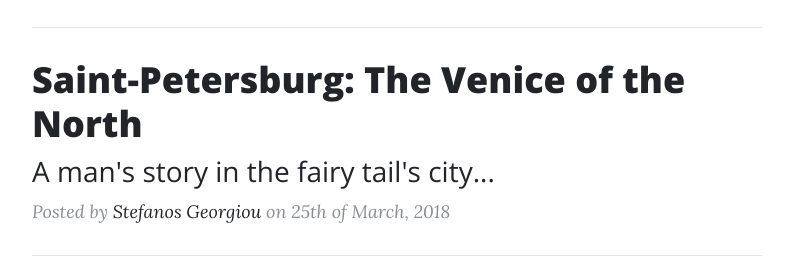
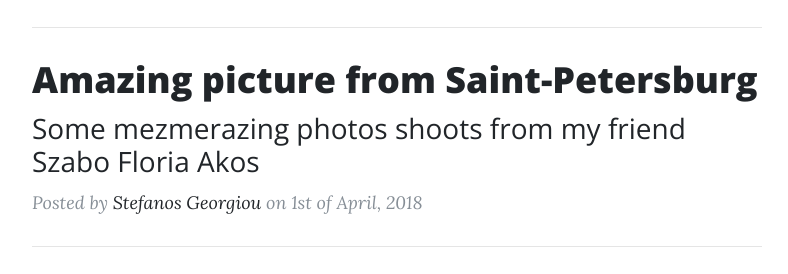
Before and after one commit to stefanos1316/my_blog, a website: page index.html in a window 1280 px wide. Shown: the part 950-1224 px from the top of the page, without its empty margins (243-1031 px from the left). Drawn offline with nearby package versions, Linux system fonts and the light colour scheme.

Commit message:
Resolving vul. and adding SPb pictures

```diff
--- a/index.html
+++ b/index.html
@@ -77,6 +77,22 @@
           </div>
           <hr>
 
+	 <!-- Different Topic -->
+ 	 <div class="post-preview">
+            <a href="https://photos.app.goo.gl/NeejYJDibVv7BzY76">
+              <h2 class="post-title">
+			Amazing picture from Saint-Petersburg
+              </h2>
+              <h3 class="post-subtitle">
+		Some mezmerazing photos shoots from my friend Szabo Floria Akos
+              </h3>
+            </a>
+            <p class="post-meta">Posted by
+              <a href="#">Stefanos Georgiou</a>
+              on 1st of April, 2018</p>
+          </div>
+          <hr>
+
 	  <!-- Different Topic -->
           <div class="post-preview">
             <a href="https://stefanos1316.github.io/my_blog/material/travelling/spb/spb.pdf">
--- a/package.json
+++ b/package.json
@@ -27,8 +27,11 @@
     },
     "dependencies": {
         "atob": "^2.1.2",
+        "axios": "^0.19.0",
         "bootstrap": "^4.3.1",
+        "clean-css": "^4.2.1",
         "font-awesome": "4.7.0",
+        "fstream": "^1.0.12",
         "hoek": "^5.0.3",
         "jquery": "^3.4.1",
         "lodash": "^4.17.11",
```
Also changed, not shown: 1 other file.
